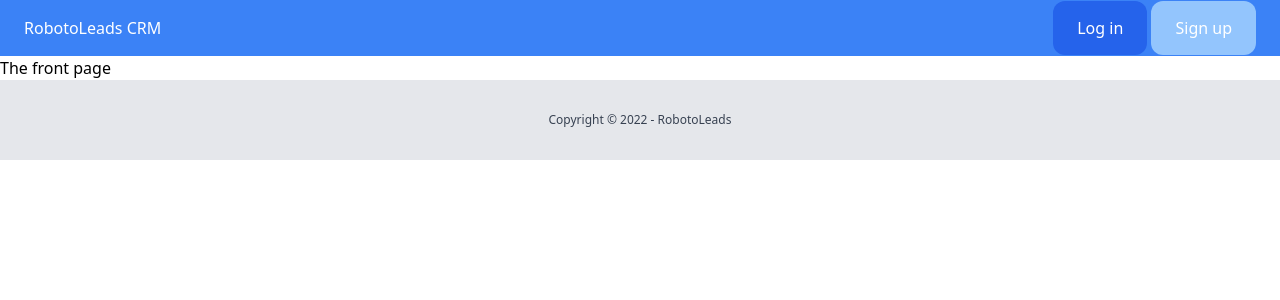
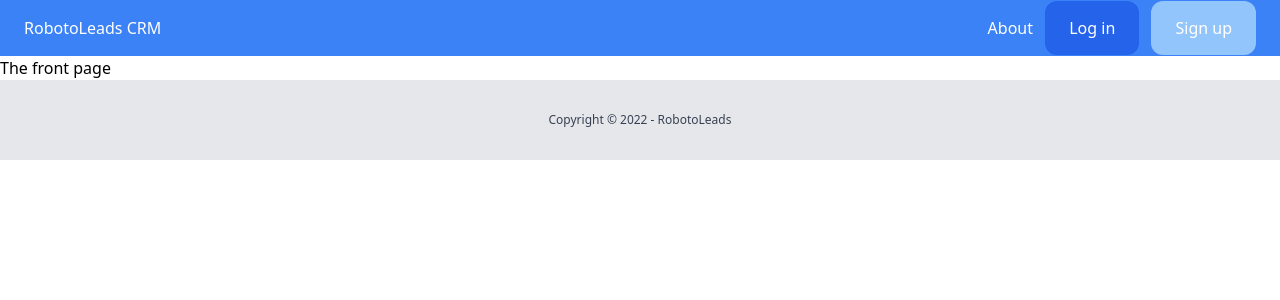
Before and after one commit to vladjianu/custom-CRM-django-project, a Django app: page / in a window 1280 px wide. Shown: the top 300 px of the page. Run offline with Django 4.2, Linux system fonts and the light colour scheme; some libraries are stand-ins or nearby versions.

Commit message:
front page and about page created

```diff
--- a/rlcrm/core/templates/core/base.html
+++ b/rlcrm/core/templates/core/base.html
@@ -12,7 +12,8 @@
         <nav class="py-4 px-6 flex justify-between bg-blue-500">
             <a href="/" class="text-white">RobotoLeads CRM</a>
 
-            <div>
+            <div class="space-x-2">
+                <a href="{% url 'about' %}" class="text-white">About</a>
                 <a href="/" class="py-4 px-6 bg-blue-600 rounded-xl text-white">Log in</a>
                 <a href="/" class="py-4 px-6 bg-blue-300 rounded-xl text-white">Sign up</a>
             </div>
--- a/rlcrm/core/views.py
+++ b/rlcrm/core/views.py
@@ -3,3 +3,6 @@ from django.shortcuts import render
 # request is a paramater that contains information about the browser(post or get request)
 def index(request):
     return render(request, 'core/index.html')
+
+def about(request):
+    return render(request, 'core/about.html')
--- a/rlcrm/rlcrm/urls.py
+++ b/rlcrm/rlcrm/urls.py
@@ -16,9 +16,10 @@ Including another URLconf
 from django.contrib import admin
 from django.urls import path
 
-from core.views import index
+from core.views import index, about
 
 urlpatterns = [
     path('', index, name='index'),
+    path('about/', about, name='about'),
     path('admin/', admin.site.urls),
 ]
```
Also changed, not shown: rlcrm/core/templates/core/about.html (added, +7 -0 lines).
